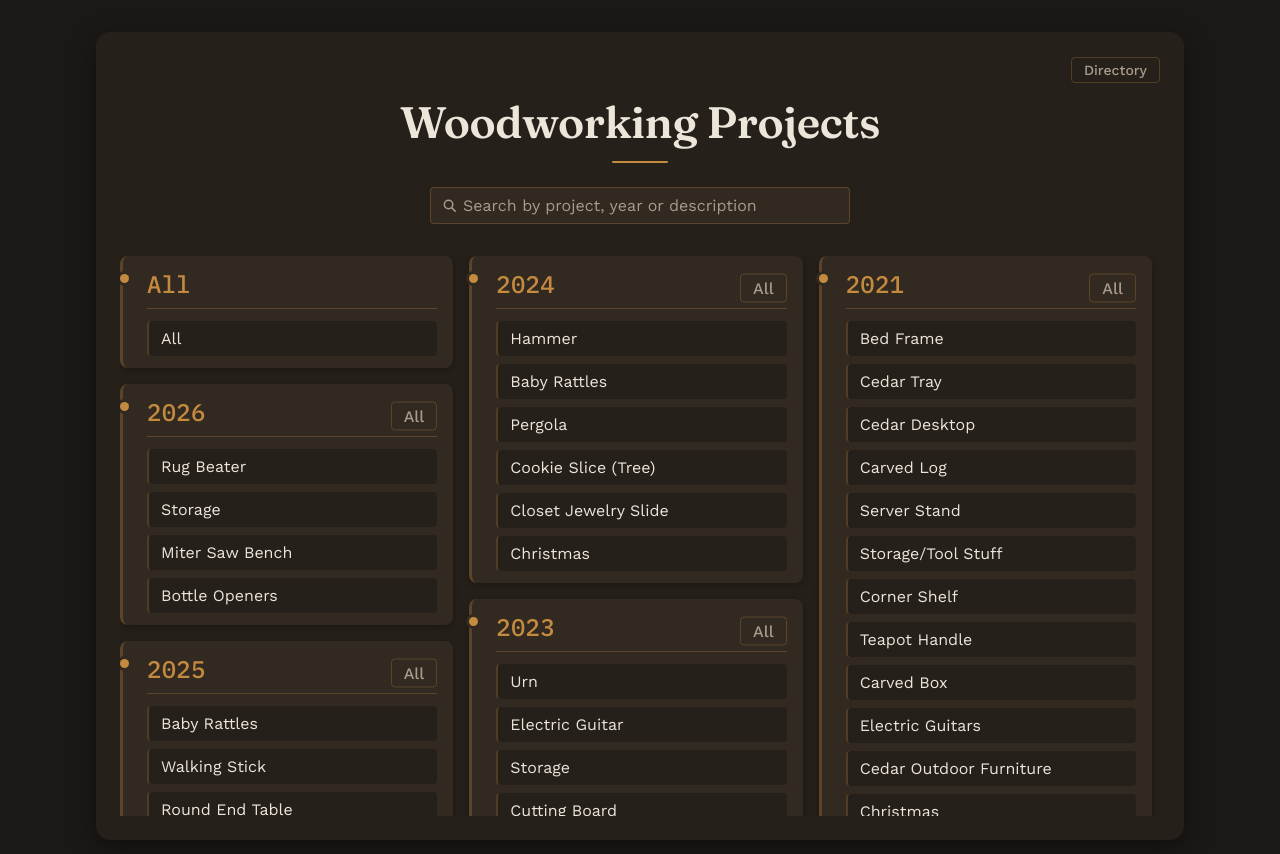
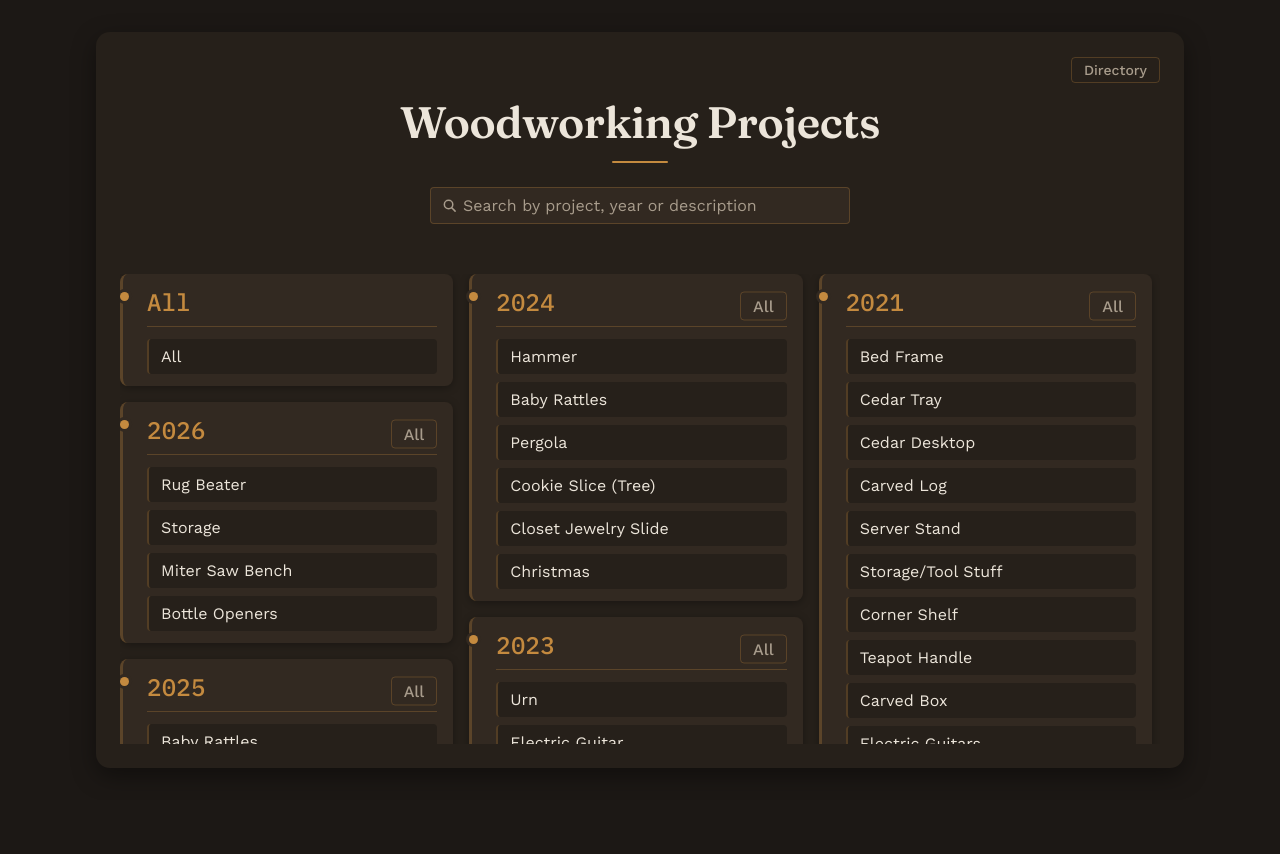
Before and after one commit to rbrock44/woodworking-projects, an Angular app: page / in a window 1280 px wide. Shown: the top 854 px of the page. After the commit the page ends 800 px from the top, so only its background shows below. Built offline with nearby package versions, Linux system fonts and the light colour scheme.

Commit message:
redo width and height scss

```diff
--- a/src/app/app.component.html
+++ b/src/app/app.component.html
@@ -1,6 +1,7 @@
 <main class="main">
-  <div class="content">
-    <div class="container">
+  <section class="container"
+    [class.full-width]="!!this.selectedProject || !this.dataLoaded"
+    [style.--group-count]="this.filteredProjectsByYear.length">
     <div class="top-bar">
       @if (this.selectedProject) {
         <p (click)="this.homeClick()" class="home-button">Home</p>
@@ -11,8 +12,9 @@
         </a>
       }
     </div>
+
     @if (!this.selectedProject) {
-        <div>
+      <div class="home-view">
         <h1 class="title">Woodworking Projects</h1>
         <div class="search-section">
           <app-search-bar
@@ -25,10 +27,10 @@
             (valueChange)="this.searchChange($event)">
           </app-search-bar>
         </div>
+        <div class="links-section">
           @if (this.filteredProjectsByYear.length === 0 && this.searchTerm.trim() !== '') {
             <p class="no-results">No projects match "{{ this.searchTerm }}"</p>
           }
-          <div class="links-section">
           <ul class="list-group">
             @for (projectsByYear of this.filteredProjectsByYear; track projectsByYear; let i = $index) {
               <li class="list-group-item">
@@ -58,26 +60,25 @@
         </div>
       </div>
     }
+
     @if (this.selectedProject) {
       <div class="project-container">
+        <div class="project-meta">
           <p><strong>Year:</strong> {{ this.selectedYear }}</p>
           @if (this.selectedProject.name != undefined && this.selectedProject.name != '') {
-            <p>
-              <strong>Project:</strong> {{ this.selectedProject.name }}</p>
+            <p><strong>Project:</strong> {{ this.selectedProject.name }}</p>
           }
           @if (this.selectedProject.desc != undefined && this.selectedProject.desc != '') {
-              <p>
-                <strong>Desc:</strong> {{ this.selectedProject.desc }}</p>
+            <p><strong>Desc:</strong> {{ this.selectedProject.desc }}</p>
           }
+        </div>
         <app-images-viewer
           [images]="this.selectedProject.images"
           (enlargedChange)="this.isImageEnlarged = $event">
         </app-images-viewer>
       </div>
     }
-
-        </div>
-      </div>
+  </section>
 </main>
 
 <router-outlet/>
--- a/src/app/app.component.scss
+++ b/src/app/app.component.scss
@@ -1,6 +1,7 @@
 .main {
-  min-height: 100vh;
-  min-height: 100dvh;
+  height: 100vh;
+  height: 100dvh;
+  overflow: hidden;
   background-color: var(--color-bg);
   display: flex;
   align-items: center;
@@ -11,17 +12,34 @@
 }
 
 .container {
+  --card-max: 85vw;
+  --column-span: 316px;
+  --card-chrome: 56px;
+
   position: relative;
+  display: flex;
+  flex-direction: column;
   margin: 0 auto;
   padding: var(--space-5);
+  height: 100%;
+  min-height: 0;
   background-color: var(--color-surface);
   border-radius: var(--radius-lg);
   box-shadow: var(--shadow-md);
-  width: 85vw;
-  max-width: 85vw;
+  width: min(
+    var(--card-max),
+    calc(var(--group-count, 3) * var(--column-span) + var(--card-chrome))
+  );
+  min-width: min(var(--card-max), 600px);
+  transition: width var(--transition);
+}
+
+.container.full-width {
+  width: var(--card-max);
 }
 
 .top-bar {
+  flex: none;
   display: flex;
   align-items: center;
   flex-wrap: wrap;
@@ -54,7 +72,7 @@
 .title {
   font-family: var(--font-display);
   font-weight: 600;
-  font-size: clamp(1.5rem, 6vw, var(--text-3xl));
+  font-size: clamp(1.5rem, min(6vw, 7vh), var(--text-3xl));
   letter-spacing: -0.01em;
   text-align: center;
   color: var(--color-text);
@@ -71,10 +89,23 @@
   margin: var(--space-3) auto 0;
 }
 
+.home-view {
+  display: flex;
+  flex-direction: column;
+  flex: 1;
+  min-height: 0;
+}
+
+.title,
+.search-section {
+  flex: none;
+}
+
 .links-section {
+  flex: 1;
+  min-height: 0;
   margin-top: var(--space-6);
   overflow-y: auto;
-  max-height: 80vh;
 }
 
 .list-group {
@@ -210,7 +241,12 @@ p {
 .project-container {
   display: flex;
   flex-direction: column;
-  justify-content: center;
+  flex: 1;
+  min-height: 0;
+}
+
+.project-meta {
+  flex: none;
 }
 
 .project-name {
@@ -236,40 +272,32 @@ p {
   color: var(--color-text-muted);
 }
 
+@media (max-height: 700px) {
+  .container {
+    padding: var(--space-4);
+  }
+
+  .search-section {
+    margin-top: var(--space-3);
+  }
+
+  .links-section {
+    margin-top: var(--space-4);
+  }
+
+  .title::after {
+    margin-top: var(--space-2);
+  }
+}
+
 @media (max-width: 750px) {
   .container {
-    width: 90vw;
-    max-width: 90vw;
+    --card-max: 90vw;
   }
 }
 
 @media (max-width: 380px) {
   .container {
-    width: 95vw;
-    max-width: 95vw;
+    --card-max: 95vw;
   }
 }
-
-@media (max-height: 900px) {
-  .links-section {
-    max-height: 70vh;
-  }
-}
-
-@media (max-height: 650px) {
-  .links-section {
-    max-height: 65vh;
-  }
-}
-
-@media (max-height: 550px) {
-  .links-section {
-    max-height: 60vh;
-  }
-}
-
-@media (max-height: 450px) {
-  .links-section {
-    max-height: 50vh;
-  }
-}
--- a/src/app/app.component.ts
+++ b/src/app/app.component.ts
@@ -29,6 +29,7 @@ export class AppComponent implements OnInit {
   filteredProjectsByYear: ProjectsByYear[] = [];
   totalProjectCount: number = 0;
   matchingProjectCount: number = 0;
+  dataLoaded: boolean = false;
 
   constructor(
     private route: ActivatedRoute,
@@ -38,6 +39,7 @@ export class AppComponent implements OnInit {
   ngOnInit(): void {
     getProjects().then((response) => {
       this.data = response;
+      this.dataLoaded = true;
       this.applySearch();
 
       const yearParam = this.route.snapshot.queryParamMap.get(URL_PARAM_YEAR);
--- a/src/app/components/images-viewer/images-viewer.component.html
+++ b/src/app/components/images-viewer/images-viewer.component.html
@@ -1,6 +1,6 @@
 <div class="image-container">
   @if (!this.singleView) {
-    <div>
+    <div class="grid-view">
       <div class="image-search">
         <app-search-bar
           [value]="this.searchTerm"
@@ -32,7 +32,7 @@
     }
 
     @if (this.singleView) {
-      <div>
+      <div class="single-view">
         <div class="sticky-header">
           <p (click)="this.backClick()" class="back-button">Back</p>
         </div>
--- a/src/app/components/images-viewer/images-viewer.component.scss
+++ b/src/app/components/images-viewer/images-viewer.component.scss
@@ -1,14 +1,47 @@
+:host {
+  display: flex;
+  flex-direction: column;
+  flex: 1;
+  min-height: 0;
+}
+
 .image-container {
+  display: flex;
+  flex-direction: column;
+  flex: 1;
+  min-height: 0;
   margin-top: var(--space-4);
+}
+
+.grid-view,
+.single-view {
+  display: flex;
+  flex-direction: column;
+  flex: 1;
+  min-height: 0;
+}
+
+.image-search,
+.click-to-enlarge,
+.no-results,
+.sticky-header,
+.index {
+  flex: none;
+}
+
+.single-view {
+  overflow-y: auto;
 }
 
 .image-grid {
   display: grid;
   grid-template-columns: repeat(auto-fit, minmax(150px, 1fr));
   gap: var(--space-2);
-  max-width: 90vw;
-  max-height: 75vh;
+  flex: 1;
+  min-height: 0;
+  max-width: 100%;
   padding: var(--space-1);
+  align-content: start;
   justify-content: center;
   overflow-y: auto;
 }
@@ -169,12 +202,6 @@ img {
   padding-bottom: var(--space-2);
 }
 
-@media (max-height: 850px) {
-  .image-grid {
-    max-height: 60vh;
-  }
-}
-
 @media (max-width: 350px) {
   .arrow-button {
     font-size: var(--text-lg);
--- a/src/app/components/search-bar/search-bar.component.html
+++ b/src/app/components/search-bar/search-bar.component.html
@@ -21,7 +21,5 @@
       </button>
     }
   </div>
-  @if (this.isSearching) {
-    <p class="result-count" role="status" aria-live="polite">{{ this.resultText }}</p>
-  }
+  <p class="result-count" role="status" aria-live="polite">{{ this.isSearching ? this.resultText : '' }}</p>
 </div>
--- a/src/app/components/search-bar/search-bar.component.scss
+++ b/src/app/components/search-bar/search-bar.component.scss
@@ -81,6 +81,8 @@
 
 .result-count {
   margin: 0;
+  min-height: 1.2em;
+  line-height: 1.2;
   font-family: var(--font-mono);
   font-size: var(--text-xs);
   letter-spacing: 0.02em;
--- a/src/styles.scss
+++ b/src/styles.scss
@@ -13,6 +13,7 @@
   --color-accent: #c48a3f;
   --color-accent-hover: #d9a75c;
   --color-overlay: rgba(12, 10, 8, 0.78);
+  --color-scroll-thumb: rgba(196, 138, 63, 0.45);
   --color-paper: #f0e9dc;
   --color-ink: #241e18;
 
@@ -58,8 +59,46 @@ body {
   margin: 0;
   padding: 0;
   height: 100%;
+  overflow: hidden;
+  overscroll-behavior: none;
   background-color: var(--color-bg);
   color: var(--color-text);
   font-family: var(--font-body);
   -webkit-font-smoothing: antialiased;
 }
+
+* {
+  scrollbar-width: thin;
+  scrollbar-color: var(--color-scroll-thumb) transparent;
+}
+
+*::-webkit-scrollbar {
+  width: 10px;
+  height: 10px;
+}
+
+*::-webkit-scrollbar-track {
+  background: transparent;
+}
+
+*::-webkit-scrollbar-thumb {
+  background-color: var(--color-scroll-thumb);
+  border: 3px solid transparent;
+  background-clip: content-box;
+  border-radius: 999px;
+}
+
+*::-webkit-scrollbar-thumb:hover {
+  background-color: var(--color-accent);
+}
+
+@media (prefers-reduced-motion: reduce) {
+  *,
+  *::before,
+  *::after {
+    animation-duration: 0.01ms !important;
+    animation-iteration-count: 1 !important;
+    transition-duration: 0.01ms !important;
+    scroll-behavior: auto !important;
+  }
+}
```
Lines whose indentation alone changed are shown as unchanged.
